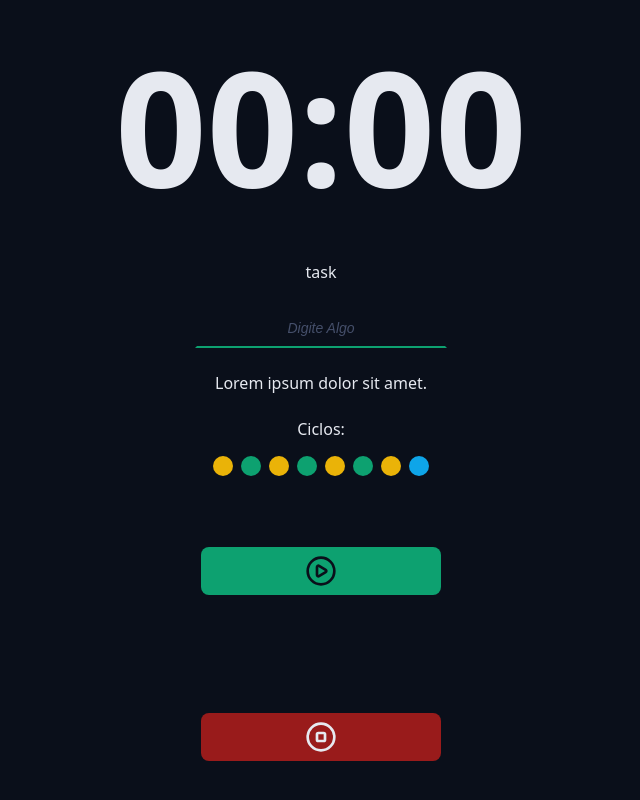
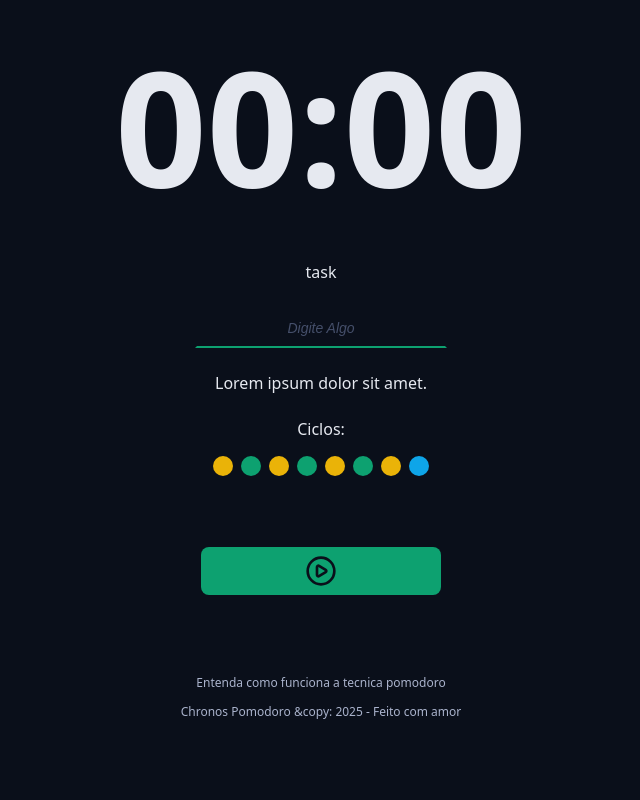
Before and after one commit to nandin-ndn/cronos-pomodoro, a React (Vite) app: page / in a window 1280 px wide. Shown: the part 282-1082 px from the top of the page, without its empty margins (319-959 px from the left). After the commit the page ends 1034 px from the top, so only its background shows below. Built offline with nearby package versions, Linux system fonts and the light colour scheme.

Commit message:
Criando o componente de footer (rodapé

```diff
--- a/src/App.tsx
+++ b/src/App.tsx
@@ -8,7 +8,8 @@
 import { DefaultInput } from './components/DefaultImput';
 import { Cycles } from './components/Cycles';
 import { DefaultButton } from './components/DefaultButton';
-import { PlayCircleIcon, StopCircleIcon } from 'lucide-react';
+import { PlayCircleIcon } from 'lucide-react';
+import { Footer } from './components/Footer';
 
 
 export function App() {
@@ -45,10 +46,14 @@
           </div>
 
           <div className='formRow'>
-            <DefaultButton icon={<PlayCircleIcon/>} color='green'/>
-            <DefaultButton icon={<StopCircleIcon/>} color='red'/>
+            <DefaultButton icon={<PlayCircleIcon/>}/>
+
           </div>
         </form>
+      </Container>
+
+      <Container>
+        <Footer />
       </Container>
     </>
   );
--- /dev/null
+++ b/src/components/Footer/index.tsx
@@ -0,0 +1,8 @@
+import styles from './styles.module.css';
+
+export function Footer(){
+  return <footer className={styles.footer}>
+    <a href="">Entenda como funciona a tecnica pomodoro</a>
+    <a href="">Chronos Pomodoro &copy: {new Date().getFullYear()} - Feito com amor </a>
+  </footer>
+}
--- /dev/null
+++ b/src/components/Footer/styles.module.css
@@ -0,0 +1,17 @@
+
+.footer{
+  display: flex;
+  flex-direction: column;
+  align-items: center;
+  justify-content: center;
+  font-size: 1.2rem;
+  gap: 1.2rem;
+}
+.footer a {
+  color: var(--text-muted);
+  text-decoration: none;
+}
+.footer a:hover {
+  color: var(--text-muted);
+  text-decoration: underline;
+}
```
